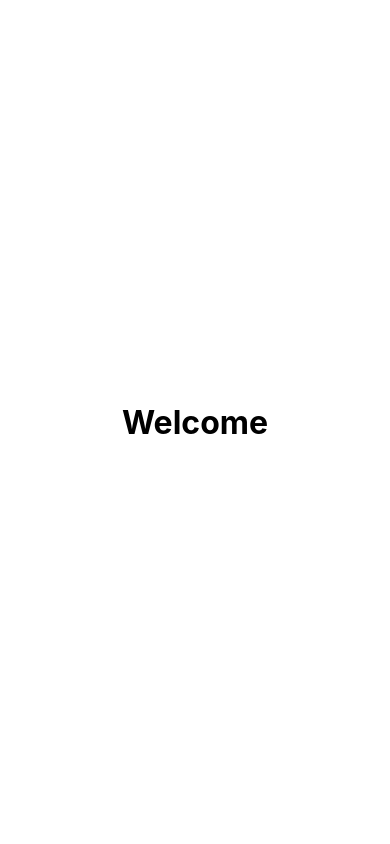
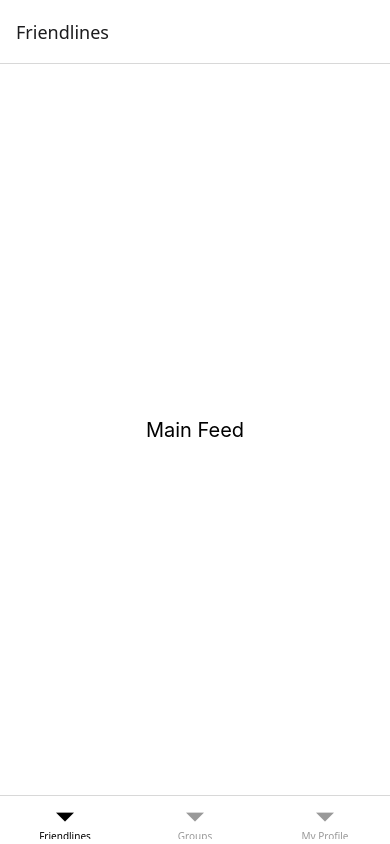
Before and after one commit to OmerEfron/friend-lines, a React Native app: screen /Feed in a window 390 px wide. Built offline with nearby package versions, Linux system fonts and the light colour scheme.

Commit message:
feat: setup navigation and project structure

```diff
--- a/App.js
+++ b/App.js
@@ -1,22 +1,11 @@
-import { StyleSheet, Text, View } from 'react-native';
+import React from 'react';
+import { NavigationContainer } from '@react-navigation/native';
+import TabNavigator from './src/navigation/TabNavigator';
 
 export default function App() {
   return (
-    <View style={styles.container}>
-      <Text style={styles.welcomeText}>Welcome</Text>
-    </View>
+    <NavigationContainer>
+      <TabNavigator />
+    </NavigationContainer>
   );
 }
-
-const styles = StyleSheet.create({
-  container: {
-    flex: 1,
-    backgroundColor: '#fff',
-    alignItems: 'center',
-    justifyContent: 'center',
-  },
-  welcomeText: {
-    fontSize: 32,
-    fontWeight: 'bold',
-  },
-});
--- /dev/null
+++ b/src/navigation/TabNavigator.tsx
@@ -0,0 +1,34 @@
+import React from 'react';
+import { createBottomTabNavigator } from '@react-navigation/bottom-tabs';
+import MainFeedScreen from '../screens/MainFeedScreen';
+import GroupsScreen from '../screens/GroupsScreen';
+import ProfileScreen from '../screens/ProfileScreen';
+
+const Tab = createBottomTabNavigator();
+
+export default function TabNavigator() {
+  return (
+    <Tab.Navigator
+      screenOptions={{
+        headerShown: true,
+        tabBarActiveTintColor: '#000',
+        tabBarInactiveTintColor: '#999',
+      }}
+    >
+      <Tab.Screen
+        name="Feed"
+        component={MainFeedScreen}
+        options={{ title: 'Friendlines' }}
+      />
+      <Tab.Screen
+        name="Groups"
+        component={GroupsScreen}
+      />
+      <Tab.Screen
+        name="Profile"
+        component={ProfileScreen}
+        options={{ title: 'My Profile' }}
+      />
+    </Tab.Navigator>
+  );
+}
--- /dev/null
+++ b/src/screens/GroupsScreen.tsx
@@ -0,0 +1,22 @@
+import React from 'react';
+import { View, Text, StyleSheet } from 'react-native';
+
+export default function GroupsScreen() {
+  return (
+    <View style={styles.container}>
+      <Text style={styles.text}>Groups</Text>
+    </View>
+  );
+}
+
+const styles = StyleSheet.create({
+  container: {
+    flex: 1,
+    justifyContent: 'center',
+    alignItems: 'center',
+    backgroundColor: '#fff',
+  },
+  text: {
+    fontSize: 20,
+  },
+});
--- /dev/null
+++ b/src/screens/MainFeedScreen.tsx
@@ -0,0 +1,22 @@
+import React from 'react';
+import { View, Text, StyleSheet } from 'react-native';
+
+export default function MainFeedScreen() {
+  return (
+    <View style={styles.container}>
+      <Text style={styles.text}>Main Feed</Text>
+    </View>
+  );
+}
+
+const styles = StyleSheet.create({
+  container: {
+    flex: 1,
+    justifyContent: 'center',
+    alignItems: 'center',
+    backgroundColor: '#fff',
+  },
+  text: {
+    fontSize: 20,
+  },
+});
--- /dev/null
+++ b/src/screens/ProfileScreen.tsx
@@ -0,0 +1,22 @@
+import React from 'react';
+import { View, Text, StyleSheet } from 'react-native';
+
+export default function ProfileScreen() {
+  return (
+    <View style={styles.container}>
+      <Text style={styles.text}>My Profile</Text>
+    </View>
+  );
+}
+
+const styles = StyleSheet.create({
+  container: {
+    flex: 1,
+    justifyContent: 'center',
+    alignItems: 'center',
+    backgroundColor: '#fff',
+  },
+  text: {
+    fontSize: 20,
+  },
+});
--- /dev/null
+++ b/tsconfig.json
@@ -0,0 +1,4 @@
+{
+  "compilerOptions": {},
+  "extends": "expo/tsconfig.base"
+}
```
Also changed, not shown: package.json (+11 -2 lines), 2 other files (tests, documents, lock files or other folders).
